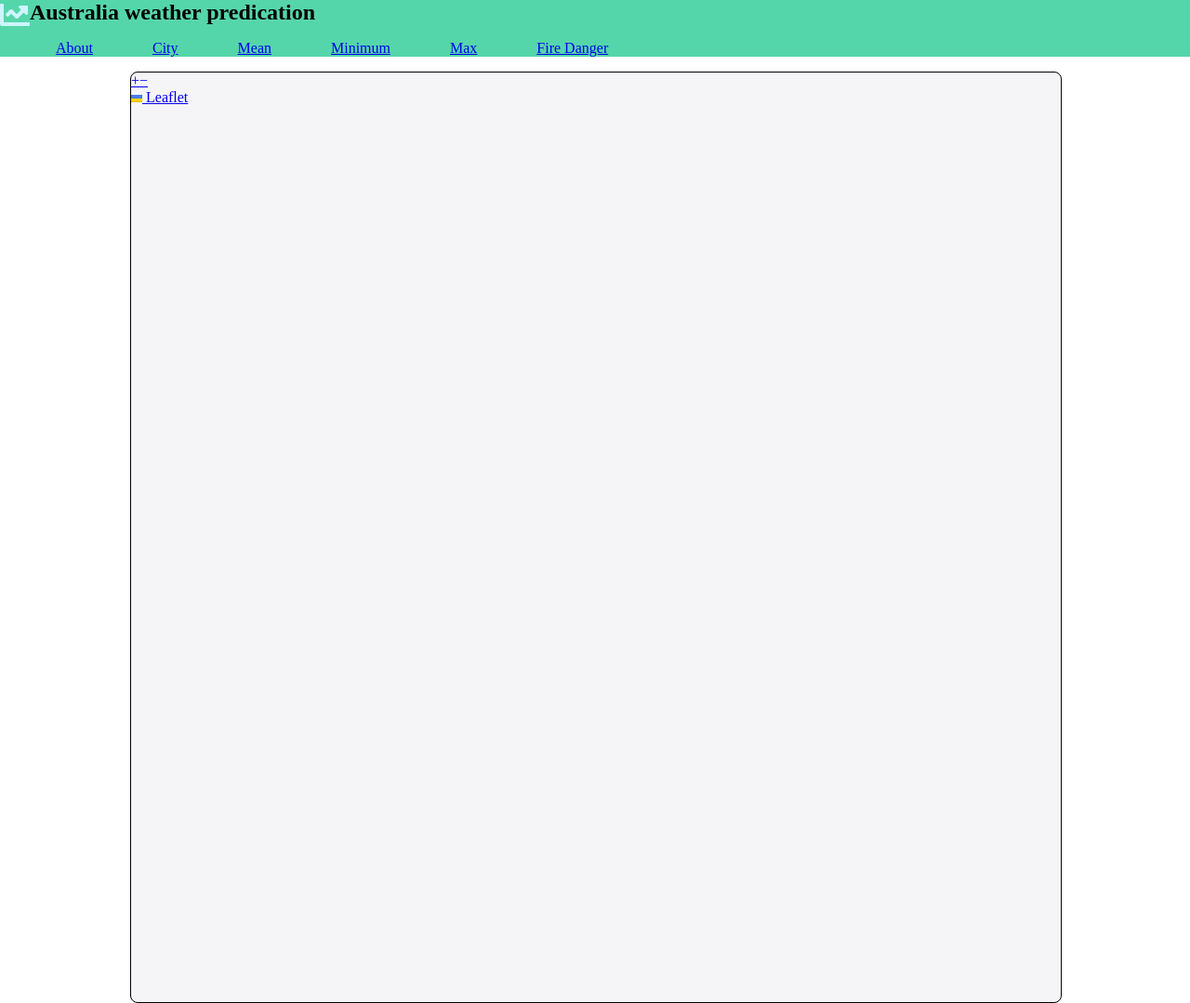
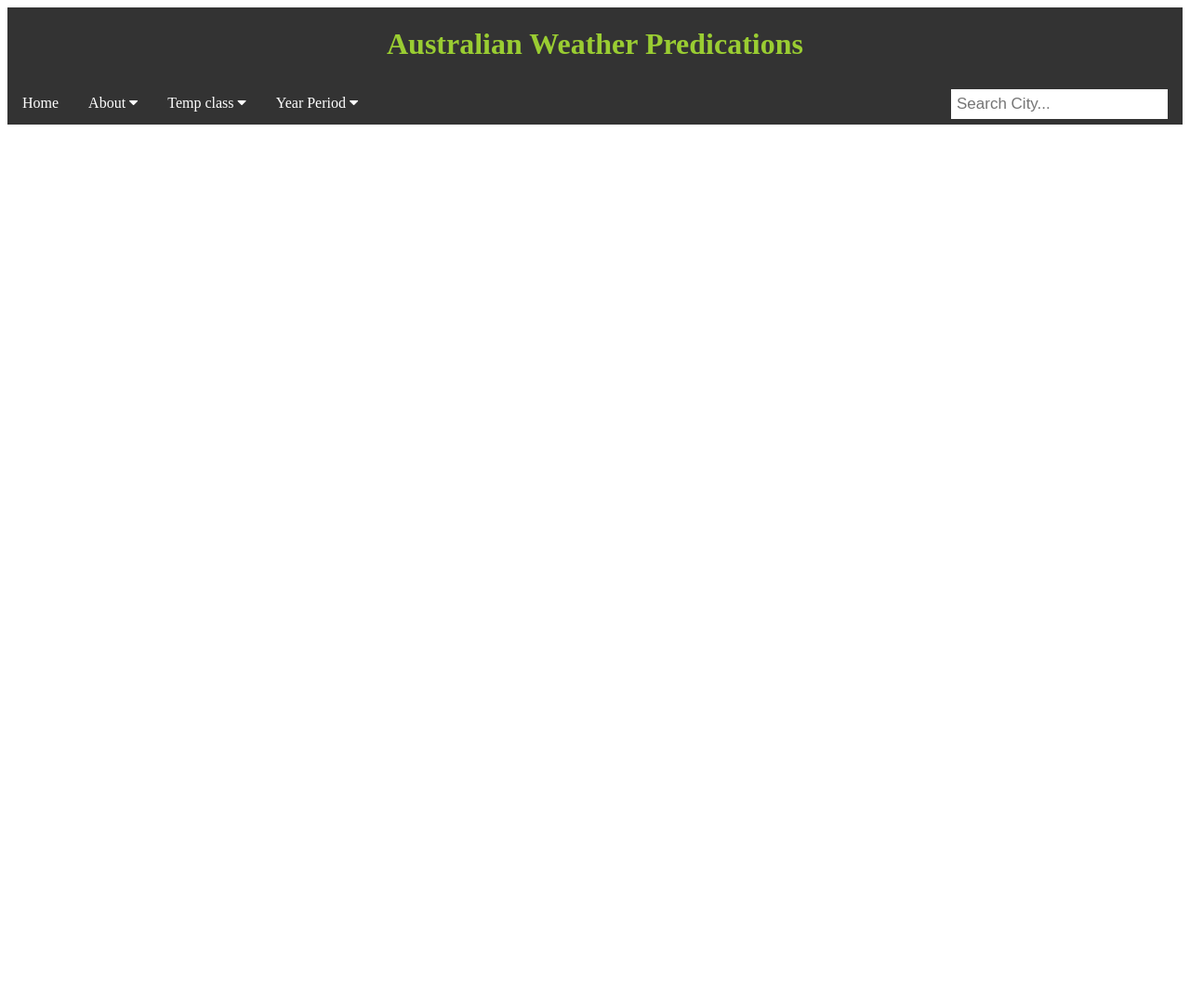
Before and after one commit to alanseed/climate-change-dashboard, a plain HTML site: page dashboard/index.html in a window 1280 px wide. Shown: the whole page at 93% size. After the commit the page ends 800 px from the top, so only its background shows below. Drawn offline with nearby package versions, Linux system fonts and the light colour scheme.

Commit message:
Index.html and CSS update

```diff
--- a/dashboard/index.html
+++ b/dashboard/index.html
@@ -1,48 +1,44 @@
 <!DOCTYPE html>
-<html lang="en">
+<html>
 <head>
-  <meta charset="UTF-8">
-  <meta name="viewport" content="width=device-width, initial-scale=1.0">
-  <meta http-equiv="X-UA-Compatible" content="ie=edge">
-  <title>Future Weather Dashbord</title>
-  <link rel="stylesheet" type="text/css" href="static/css/style.css">
-</head>
-
+<meta name="viewport" content="width=device-width, initial-scale=1">
+<!-- Load font awesome icons -->
+<link rel="stylesheet" href="https://cdnjs.cloudflare.com/ajax/libs/font-awesome/4.7.0/css/font-awesome.min.css">
+<link rel="stylesheet" href="static/css/style.css">
+<title>Australian Weather Prediction</title>
 <body>
 
-<header>
-  <div class="container-fluid px-0">
-      <nav class="navbar navbar-expand-lg navbar-dark bg-dark rounded-0 m-0">
-          <span class="navbar-brand text-light">
-              <img id="svg" src="image/chart-line.svg" alt="logo" class="logo">Australia weather predication
-          </span>
-      </nav>
-    <nav>
-      <ul>
-        <li><a href="#">About</a></li>
-        <li><a href="#">City</a></li>
-        <li><a href="#">Mean</a></li>
-        <li><a href="#">Minimum</a></li>
-        <li><a href="#">Max</a></li>
-        <li><a href="#">Fire Danger</a></li>
-      </ul>
-    </nav>
-</header>
-
-<div class="container">
-  <div id="map"></div>
+<!-- The navigation menu -->
+<div class="navbar">
+  <h1>Australian Weather Predications</h1>
+  <a href="#home">Home</a>
+  <div class="subnav">
+    <button class="subnavbtn">About <i class="fa fa-caret-down"></i></button>
+    <div class="subnav-content">
+      <a href="#company">Overview</a>
+      <a href="#team">Team</a>
+    </div>
+  </div>
+  <div class="subnav">
+    <button class="subnavbtn">Temp class <i class="fa fa-caret-down"></i></button>
+    <div class="subnav-content">
+      <a href="#">Minimum</a>
+      <a href="#">Maximum</a>
+      <a href="#">Mean</a>
+      <a href="#">Fire Danger</a>
+    </div>
+  </div>
+  <div class="subnav">
+    <button class="subnavbtn">Year Period <i class="fa fa-caret-down"></i></button>
+    <div class="subnav-content">
+      <a href="#">2030</a>
+      <a href="#">2050</a>
+      <a href="#">2070</a>
+      <a href="#">2090</a>
+    </div>
+  </div>
+  <input type="text" placeholder="Search City...">
 </div>
 
-  <!-- Leaflet JS -->
-  <script src="https://unpkg.com/leaflet@1.6.0/dist/leaflet.js"
-    integrity="sha512-gZwIG9x3wUXg2hdXF6+rVkLF/0Vi9U8D2Ntg4Ga5I5BZpVkVxlJWbSQtXPSiUTtC0TjtGOmxa1AJPuV0CPthew=="
-    crossorigin=""></script>
-  <!-- D3 JavaScript -->
-  <script src="https://d3js.org/d3.v5.min.js"></script>
-  <!-- API key -->
-  <script type="text/javascript" src="static/js/config.js"></script>
-  <!-- Our JavaScript -->
-  <script type="text/javascript" src="static/js/logic.js"></script>
 </body>
-
 </html>
--- a/dashboard/static/css/style.css
+++ b/dashboard/static/css/style.css
@@ -1,52 +1,96 @@
-body {
-  padding: 0;
+/* Add a black background color to the top navigation */
+/* The navigation menu */
+h1 {
+  color: yellowgreen;
+  text-align: center;
+}
+
+.navbar {
+  overflow: hidden;
+  background-color: #333;
+}
+
+/* Navigation links */
+.navbar a {
+  float: left;
+  font-size: 16px;
+  color: white;
+  text-align: center;
+  padding: 14px 16px;
+  text-decoration: none;
+}
+
+/* The subnavigation menu */
+.subnav {
+  float: left;
+  overflow: hidden;
+}
+
+/* Subnav button */
+.subnav .subnavbtn {
+  font-size: 16px;
+  border: none;
+  outline: none;
+  color: white;
+  padding: 14px 16px;
+  background-color: inherit;
+  font-family: inherit;
   margin: 0;
 }
 
-#map {
-
-  border: 1px solid black;
-  border-radius: 8px;
-  height: 100%;
-  width: 100%;
+/* Add a red background color to navigation links on hover */
+.navbar a:hover, .subnav:hover .subnavbtn {
+  background-color: yellowgreen;
 }
 
-.header{
-  width: 80%
-  margin: 0 auto;
+/* Style the subnav content - positioned absolute */
+.subnav-content {
+  display: none;
+  position: absolute;
+  left: 0;
+  background-color: yellowgreen;
+  width: 100%;
+  z-index: 1;
 }
 
-header {
-  background: #55d6aa;
+/* Style the subnav links */
+.subnav-content a {
+  float: left;
+  color: white;
+  text-decoration: none;
 }
 
-.logo {
-  float: left;
+/* Add a grey background color on hover */
+.subnav-content a:hover {
+  background-color: rgb(250, 249, 249);
+  color: black;
 }
 
-#svg {
-  width: 32px;
-  height: 32px;
+/* When you move the mouse over the subnav container, open the subnav content */
+.subnav:hover .subnav-content {
+  display: block;
 }
 
-.navbar span {
-  font-family: 'Roboto Slab', serif;
-  font-weight: 600;
-  font-size: 24px;
+.navbar input[type=text] {
+  float: right;
+  padding: 6px;
+  border: none;
+  margin-top: 8px;
+  margin-right: 16px;
+  font-size: 17px;
 }
 
-nav ul {
-  margin 0;
-  padding: 0;
-  list-style: none;
+/* When the screen is less than 600px wide, stack the links and the search field vertically instead of horizontally */
+@media screen and (max-width: 600px) {
+  .navbar a, .subnav input[type=text] {
+    float: none;
+    display: block;
+    text-align: left;
+    width: 100%;
+    margin: 0;
+    padding: 14px;
+  }
+  .topnav input[type=text] {
+    border: 1px solid #ccc;
+  }
 }
-
-nav li {
-  display: inline-block;
-  margin-left: 60px;
-}
-
-.container{width:1000px;
-  height:1000px;
-  background: rgb(245, 245, 248);
-  margin: 0px auto;}
```
